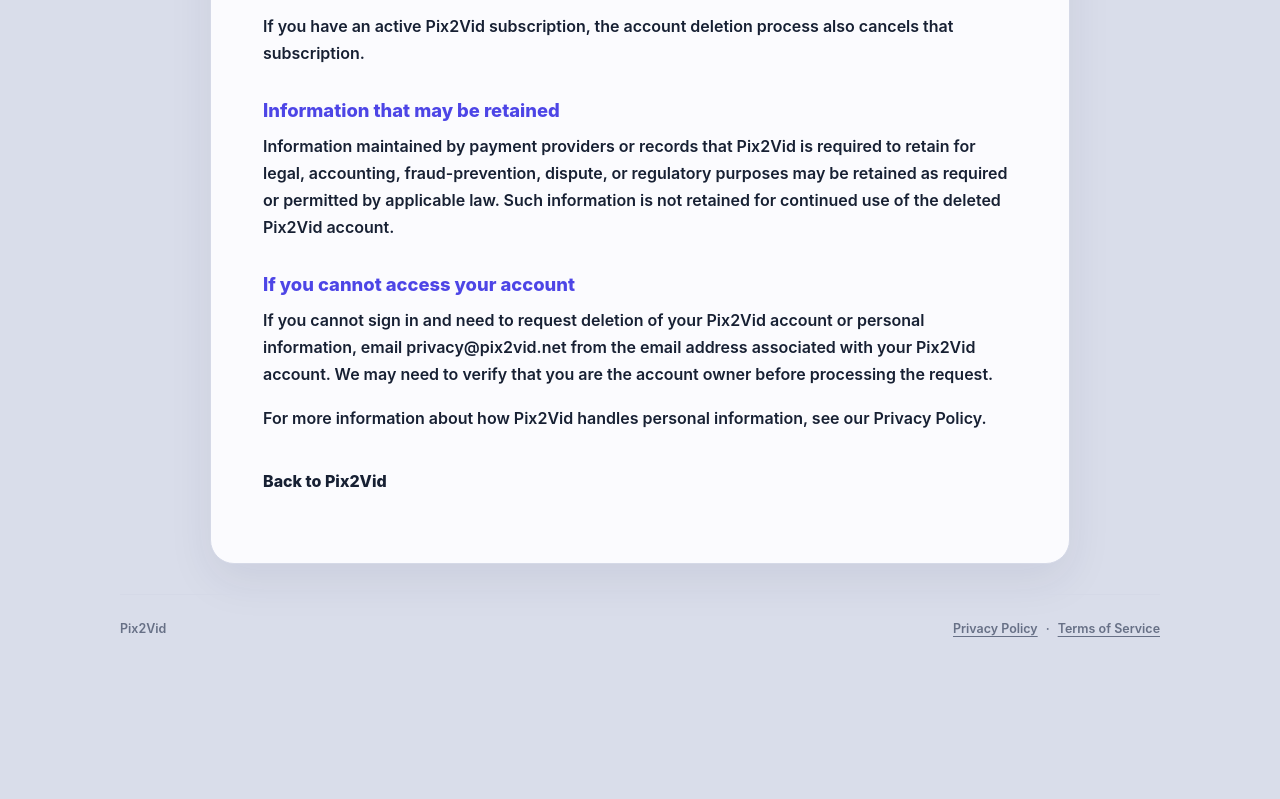
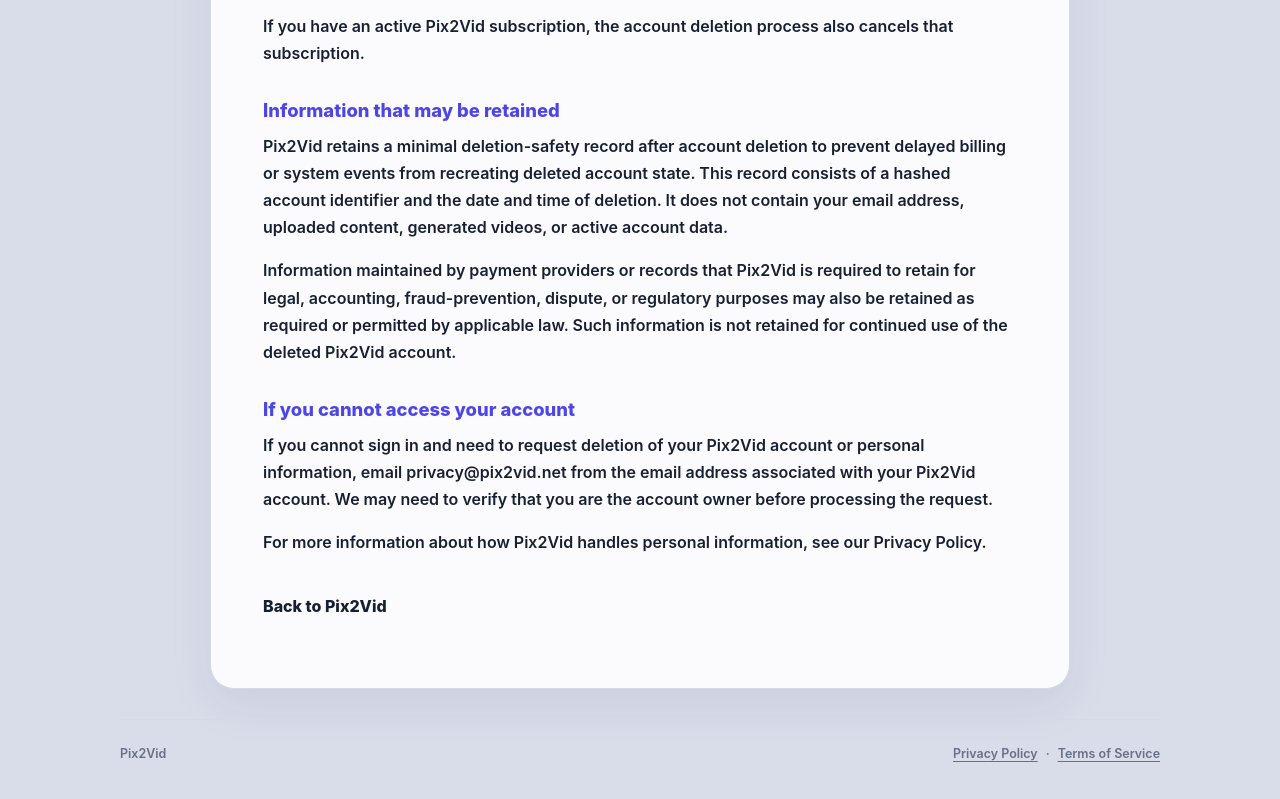
Before and after one commit to tsangtze/getquickad, a website: page Frontend/delete-account.html in a window 1280 px wide. Shown: the part 792-1591 px from the top of the page. Before the commit the page ends 1466 px from the top, so only its background shows below. Drawn offline with Linux system fonts and the light colour scheme.

Commit message:
Disclose account deletion retention

```diff
--- a/Frontend/delete-account.html
+++ b/Frontend/delete-account.html
@@ -67,9 +67,16 @@
 
       <h2>Information that may be retained</h2>
       <p>
+        Pix2Vid retains a minimal deletion-safety record after account deletion
+        to prevent delayed billing or system events from recreating deleted
+        account state. This record consists of a hashed account identifier and
+        the date and time of deletion. It does not contain your email address,
+        uploaded content, generated videos, or active account data.
+      </p>
+      <p>
         Information maintained by payment providers or records that Pix2Vid
         is required to retain for legal, accounting, fraud-prevention, dispute,
-        or regulatory purposes may be retained as required or permitted by
+        or regulatory purposes may also be retained as required or permitted by
         applicable law. Such information is not retained for continued use of
         the deleted Pix2Vid account.
       </p>
```
Also changed, not shown: Frontend/privacy.html (+10 -0 lines).
